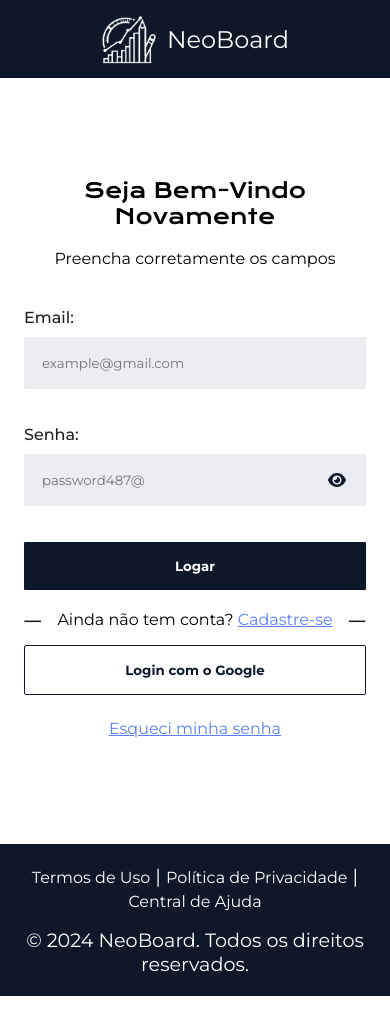
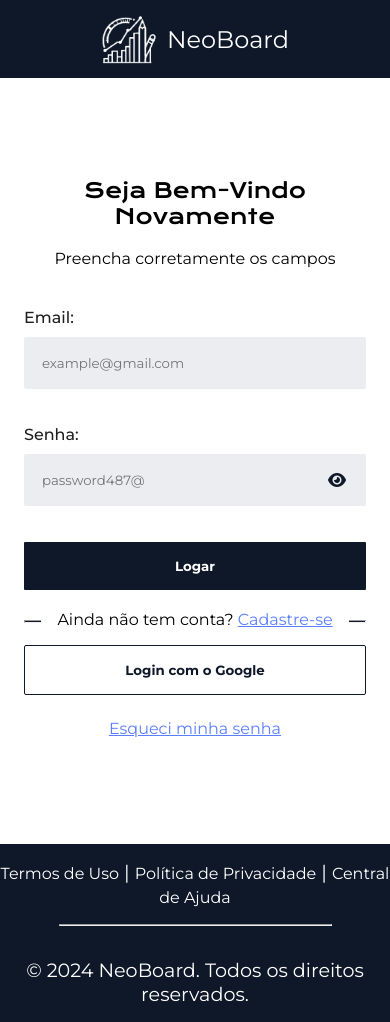
Before and after one commit to LiedsonLB/Neoboard, a React (Create React App) app: page / in a window 390 px wide. Before the commit the page ends 996 px from the top, so only its background shows below. Built offline with nearby package versions, Linux system fonts and the light colour scheme; no server answers.

Commit message:
fix: update in responsive of cadaster and login

```diff
--- a/src/layout/dashboard/Home.css
+++ b/src/layout/dashboard/Home.css
@@ -685,6 +685,7 @@
 
 #footer-home {
   font-size: 16px;
+  padding: 1rem;
   display: flex;
   align-items: center;
   justify-content: space-between;
--- a/src/pages/cadasterpage/CadasterPage.css
+++ b/src/pages/cadasterpage/CadasterPage.css
@@ -177,7 +177,7 @@
 @media screen and (max-width: 1000px) {
     .container-sign {
         flex-direction: column-reverse;
-        height: 100vh;
+        height: auto;
     }
 
     .background-color-sign {
--- a/src/pages/loginpage/Loginpage.tsx
+++ b/src/pages/loginpage/Loginpage.tsx
@@ -208,10 +208,11 @@ const LoginPage = () => {
                     </div>
                 </section>
             </main>
-            <footer id='footer-home' style={{padding: '20px', fontSize: '14px !important'}}>
+            <footer id='footer-home'>
                 <div id="container-footer">
-                    <p style={{paddingTop: '0'}}><a href=" ">Termos de Uso</a> | <a href=" ">Política de Privacidade</a> | <a href=" ">Central de Ajuda</a></p>
+                    <p><a href=" ">Termos de Uso</a> | <a href=" ">Política de Privacidade</a> | <a href=" ">Central de Ajuda</a></p>
                 </div>
+                <hr id="lineFooter" />
                 <div id="autoria">
                     <p>&copy; 2024 NeoBoard. Todos os direitos reservados.</p>
                 </div>
```
